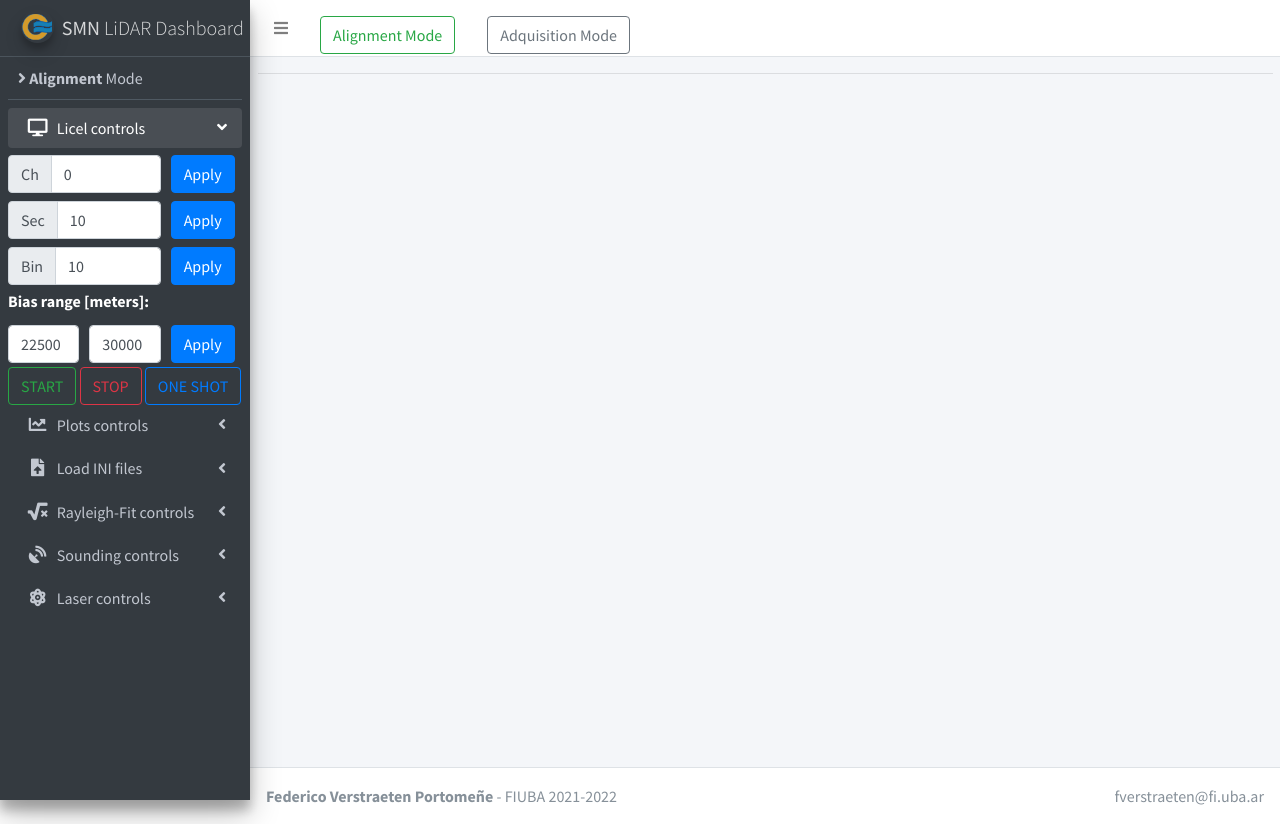
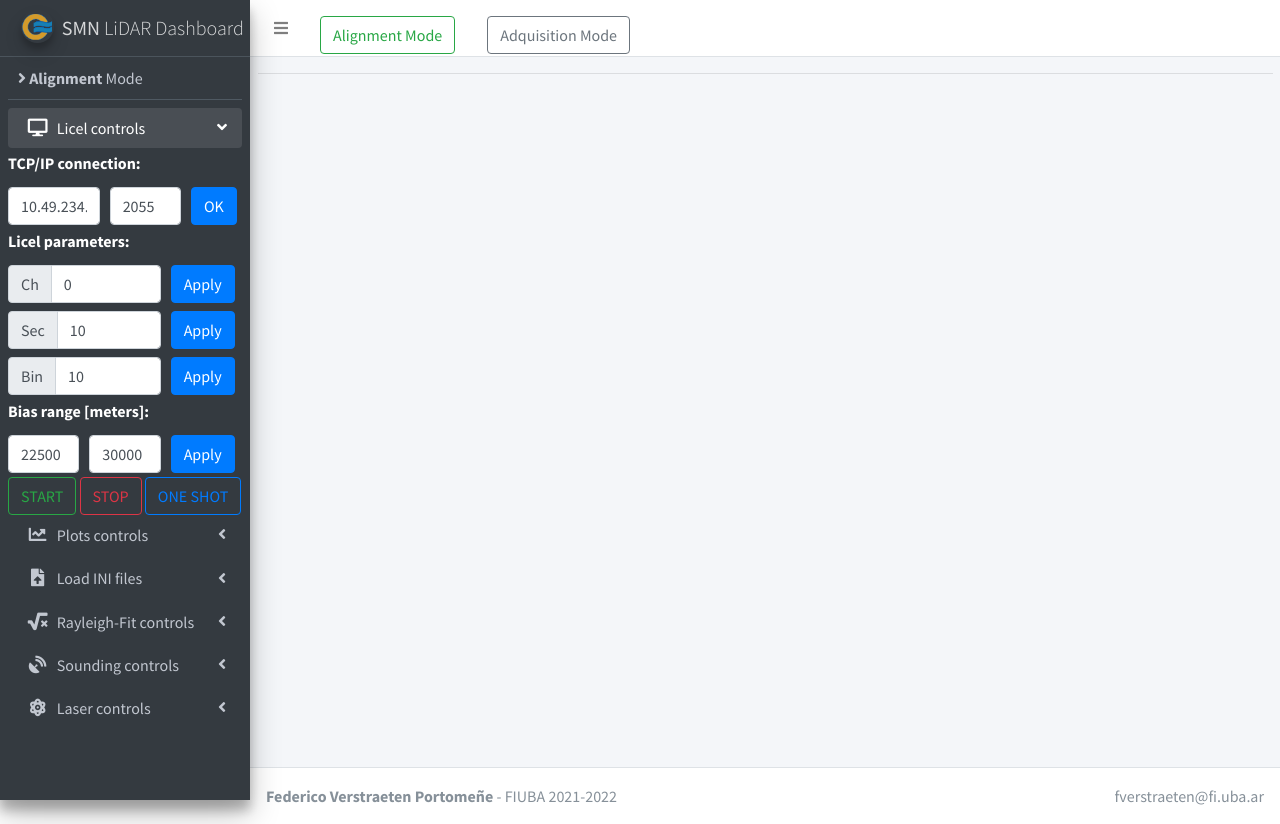
Before and after one commit to FedeVerstraeten/smnar-lidar-dashboard, a Flask app: page / in a window 1280 px wide. Run offline with Flask 2, Linux system fonts and the light colour scheme; some libraries are stand-ins or nearby versions.

Commit message:
open connection outside of recorder function and other changes

```diff
--- a/run.py
+++ b/run.py
@@ -18,15 +18,16 @@ from lidarcontroller.lasercontroller import laserController
 app = Flask(__name__)
 app.config.from_object('config.Config')
 
-# global
+# global variables
 lidar = lidarSignal()
-lc = None
-#lc = licelcontroller()
-#lc.openConnection('10.49.234.234',2055)
+lc = licelcontroller()
+
 acquis_ini = configparser.ConfigParser()
 globalinfo_ini = configparser.ConfigParser()
 
 globalconfig = {
+                  "ip" : '10.49.234.234',
+                  "port" : 2055,
                   "channel" : 0,
                   "adq_time" : 10,      # 10s = 300shots/30Hz(laser)
                   "bin_offset" : 10,    # bin (default)
@@ -118,9 +119,9 @@ def licel_record_data():
     tr=globalconfig["channel"]
 
     # TODO mejorar esto
-    if lc is None:
-      lc = licelcontroller()
-      lc.openConnection('10.49.234.234',2055)
+    if lc.sock is None:
+      # lc = licelcontroller()
+      lc.openConnection(globalconfig["ip"],globalconfig["port"])
 
     lc.selectTR(tr)
     lc.setInputRange(licelsettings.MILLIVOLT500)
@@ -196,12 +197,14 @@ def licel_controls():
   # Adquisition time
   if(field_selected == "adq_time" and data_input.isdigit()):
     MAX_ADQ_TIME = 600 # 600s = 10min
-    MIN_ADQ_TIME = 1
+    MIN_ADQ_TIME = 0
 
-    if(MIN_ADQ_TIME <= int(data_input) < MAX_ADQ_TIME):
+    if(int(data_input) > MAX_ADQ_TIME):
+      globalconfig[field_selected] = MAX_ADQ_TIME
+    elif(int(data_input) <= MIN_ADQ_TIME):
+      globalconfig[field_selected] = MIN_ADQ_TIME
+    else:
       globalconfig[field_selected] = int(data_input)
-    else:
-      globalconfig[field_selected] = MAX_ADQ_TIME
 
   # Bias offset
   if(field_selected == "bin_offset" and data_input.isdigit()):
--- a/templates/alignment.html
+++ b/templates/alignment.html
@@ -27,6 +27,26 @@ put your custom script or styling here
     <ul class="nav nav-treeview">
         <!-- Control buttons -->
         <li class="nav-item">
+            <label for="tcpip-control">
+                <b style="color:white; padding-right: 15px;">TCP/IP connection:</b>
+            </label>
+            <div class="form-row align-items-center">
+                <div class="col-sm-5 my-1">
+                    <label class="sr-only" for="inlineFormInputName">IP</label>
+                    <input type="text" class="form-control" id="licel_ip_input" placeholder="IP">
+                </div>
+                <div class="col-sm-4 my-1">
+                    <label class="sr-only" for="inlineFormInputName">Port</label>
+                    <input type="text" class="form-control" id="licel_port_input" placeholder="Port">
+                </div>
+                <div class="col-sm-1 my-1">
+                    <button type="submit" class="btn btn-primary" id="tcpip_apply" value="tcpip_port">OK</button>
+                    <!-- <input type="checkbox" data-toggle="toggle" data-onstyle="success" data-offstyle="danger" id="tcpip_apply" value="tcpip_port"> -->
+                </div>
+            </div>
+            <label for="licel-parameters">
+                <b style="color:white; padding-right: 15px;">Licel parameters:</b>
+            </label>
             <div class="form-row align-items-center">
                 <div class="col-sm-8 my-1">
                     <label class="sr-only" for="inlineFormInputGroup">Channel</label>
@@ -417,6 +437,8 @@ Plotly.plot('plotly-lidar-rms', graphs, {});
 var globalconfig = {{ context.globalconfig | safe }};
 
 // Licel controls
+document.getElementById('licel_ip_input').value = globalconfig["ip"];
+document.getElementById('licel_port_input').value = globalconfig["port"];
 document.getElementById('channel_input').value = globalconfig["channel"];
 document.getElementById('adq_time_input').value = globalconfig["adq_time"];
 document.getElementById('bin_offset_input').value = globalconfig["bin_offset"];
```
